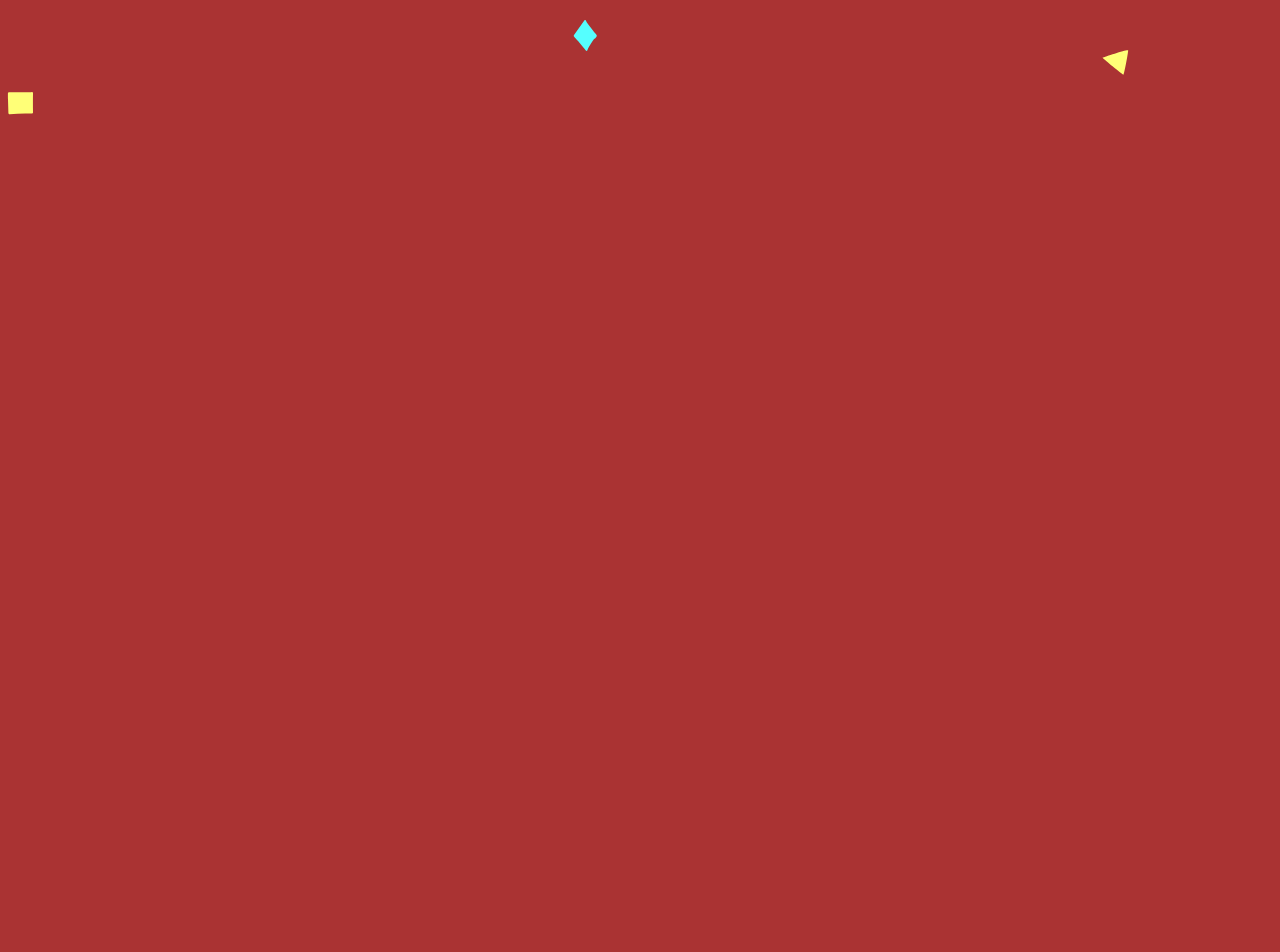
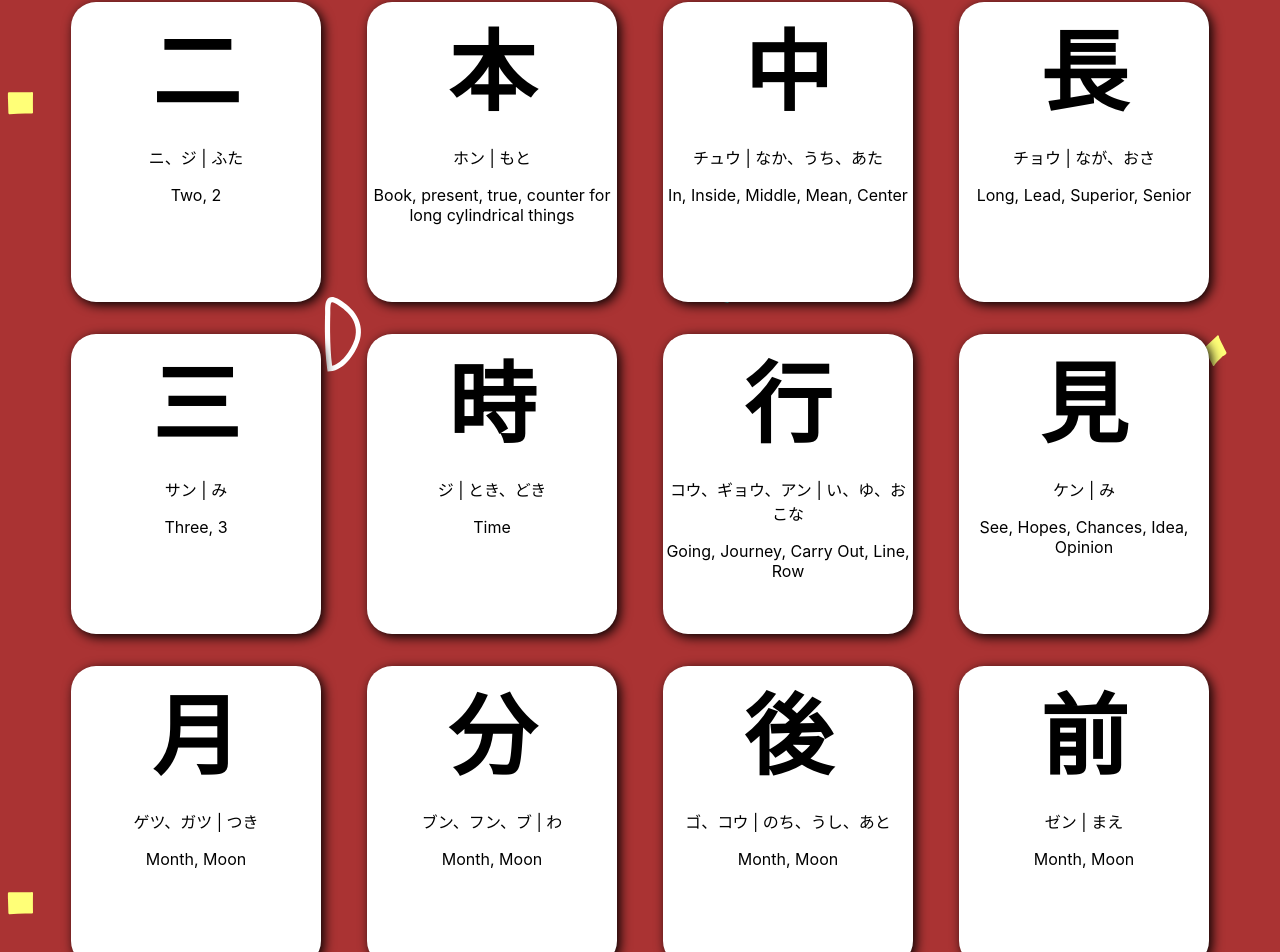
Before and after one commit to ferrouslights/JLPT-N5-Kanji, a React (Create React App) app: page / in a window 1280 px wide. Shown: the part 677-1629 px from the top of the page. Before the commit the page ends 800 px from the top, so only its background shows below. Built offline with nearby package versions, Linux system fonts and the light colour scheme.

Commit message:
First 20 kanji added

```diff
--- a/src/components/Kanji.js
+++ b/src/components/Kanji.js
@@ -9,40 +9,124 @@ const Kanji = () => {
     const kanjiList = [
         {id: 0,
         character: '日',
-        onReading: 'にち、じつ',
+        onReading: 'ニチ、ジツ',
         kunReading: 'ひ、び、か',
         meaning: 'Day, Sun',
         },
         {id: 1,
         character: '一',
-        onReading: 'いち',
+        onReading: 'イチ',
         kunReading: 'ひと',
-        meaning: 'One',
+        meaning: 'One, 1',
         },
         {id: 2,
         character: '国',
-        onReading: 'こく',
+        onReading: 'コク',
         kunReading: 'くに',
         meaning: 'Country',
         },
         {id: 3,
         character: '人',
-        onReading: 'じん、にん',
+        onReading: 'ジン、ニン',
         kunReading: 'ひと',
         meaning: 'Person',
         },
         {id: 4,
         character: '年',
-        onReading: 'ねん',
+        onReading: 'ネン',
         kunReading: 'とし',
         meaning: 'Year (counter)',
         },
         {id: 5,
-            character: '年',
-            onReading: 'ねん',
-            kunReading: 'とし',
-            meaning: 'Year (counter)',
-            }
+        character: '大',
+        onReading: 'ダイ、タイ',
+        kunReading: 'おお',
+        meaning: 'Large, Big',
+        },
+        {id: 6,
+        character: '十',
+        onReading: 'ジュウ',
+        kunReading: 'とう',
+        meaning: 'Ten, 10',
+        },
+        {id: 7,
+        character: '出',
+        onReading: 'シュツ、スイ',
+        kunReading: 'で、だ、い',
+        meaning: 'Exit, Leave',
+        },
+        {id: 8,
+        character: '二',
+        onReading: 'ニ、ジ',
+        kunReading: 'ふた',
+        meaning: 'Two, 2',
+        },
+        {id: 9,
+        character: '本',
+        onReading: 'ホン',
+        kunReading: 'もと',
+        meaning: 'Book, present, true, counter for long cylindrical things',
+        },
+        {id: 10,
+        character: '中',
+        onReading: 'チュウ',
+        kunReading: 'なか、うち、あた',
+        meaning: 'In, Inside, Middle, Mean, Center',
+        },
+        {id: 11,
+        character: '長',
+        onReading: 'チョウ',
+        kunReading: 'なが、おさ',
+        meaning: 'Long, Lead, Superior, Senior',
+        },
+        {id: 12,
+        character: '三',
+        onReading: 'サン',
+        kunReading: 'み',
+        meaning: 'Three, 3',
+        },
+        {id: 13,
+        character: '時',
+        onReading: 'ジ',
+        kunReading: 'とき、どき',
+        meaning: 'Time',
+        },
+        {id: 14,
+        character: '行',
+        onReading: 'コウ、ギョウ、アン',
+        kunReading: 'い、ゆ、おこな',
+        meaning: 'Going, Journey, Carry Out, Line, Row',
+        },
+        {id: 15,
+        character: '見',
+        onReading: 'ケン',
+        kunReading: 'み',
+        meaning: 'See, Hopes, Chances, Idea, Opinion',
+        },
+        {id: 16,
+        character: '月',
+        onReading: 'ゲツ、ガツ',
+        kunReading: 'つき',
+        meaning: 'Month, Moon',
+        },
+        {id: 17,
+        character: '分',
+        onReading: 'ブン、フン、ブ',
+        kunReading: 'わ',
+        meaning: 'Month, Moon',
+        },
+        {id: 18,
+        character: '後',
+        onReading: 'ゴ、コウ',
+        kunReading: 'のち、うし、あと',
+        meaning: 'Month, Moon',
+        },
+        {id: 19,
+        character: '前',
+        onReading: 'ゼン',
+        kunReading: 'まえ',
+        meaning: 'Month, Moon',
+        }
 
         ]
     return (
```
